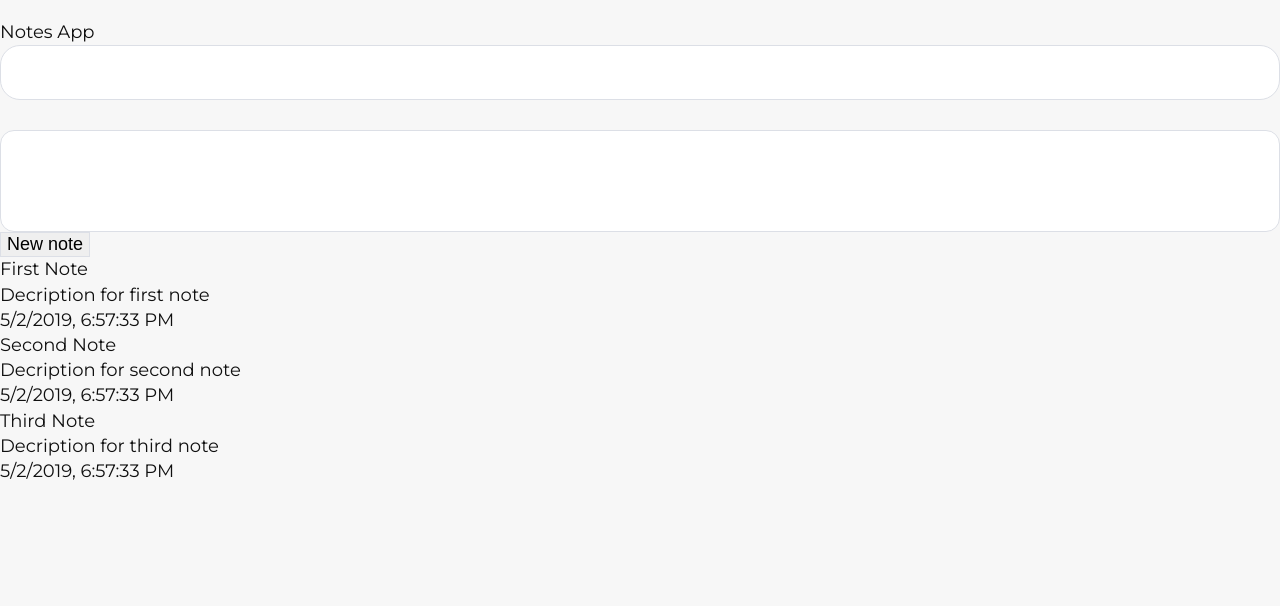
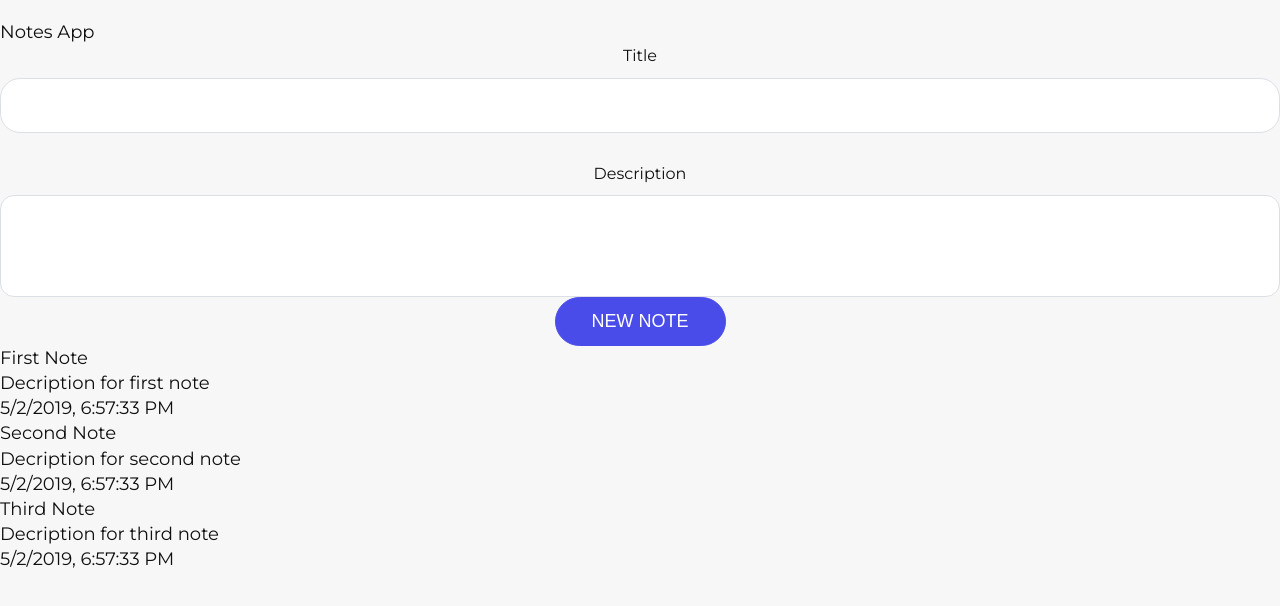
Before and after one commit to ArtemAbramov/NoteApp, a Vue app: page / in a window 1280 px wide. Shown: the top 606 px of the page. Built offline with nearby package versions, Linux system fonts and the light colour scheme.

Commit message:
Add NewNote component

```diff
--- a/src/App.vue
+++ b/src/App.vue
@@ -6,12 +6,9 @@
           <h1> {{ title }} </h1>
           <message v-if='message' :message='message' />
 
-          <!-- new note -->
-          <div class="new-note">
-            <input v-model='note.title' type="text">
-            <textarea v-model='note.descr'></textarea>
-            <button @click='addNote'>New note</button>
-          </div>
+          <newNote
+            :note='note'
+            @addNote='addNote' />
 
           <!-- note list -->
           <div class="notes">
@@ -33,9 +30,11 @@
 
 <script>
 import message from '@/components/Message.vue'
+import newNote from '@/components/NewNote.vue'
 export default {
   components: {
-    message
+    message,
+    newNote
   },
   data () {
     return {
--- /dev/null
+++ b/src/components/NewNote.vue
@@ -0,0 +1,32 @@
+<template>
+  <!-- new note -->
+  <div class="new-note">
+    <label>Title</label>
+    <input v-model='note.title' type="text">
+    <label>Description</label>
+    <textarea v-model='note.descr'></textarea>
+    <button class="btn btnPrimary" @click='addNote'>New note</button>
+  </div>
+</template>
+
+<script>
+export default {
+  props: {
+    note: {
+      type: Object,
+      required: true
+    }
+  },
+  methods: {
+    addNote () {
+      this.$emit('addNote', this.note)
+    }
+  }
+}
+</script>
+
+<style lang="scss">
+.new-note {
+  text-align: center;
+}
+</style>
```
